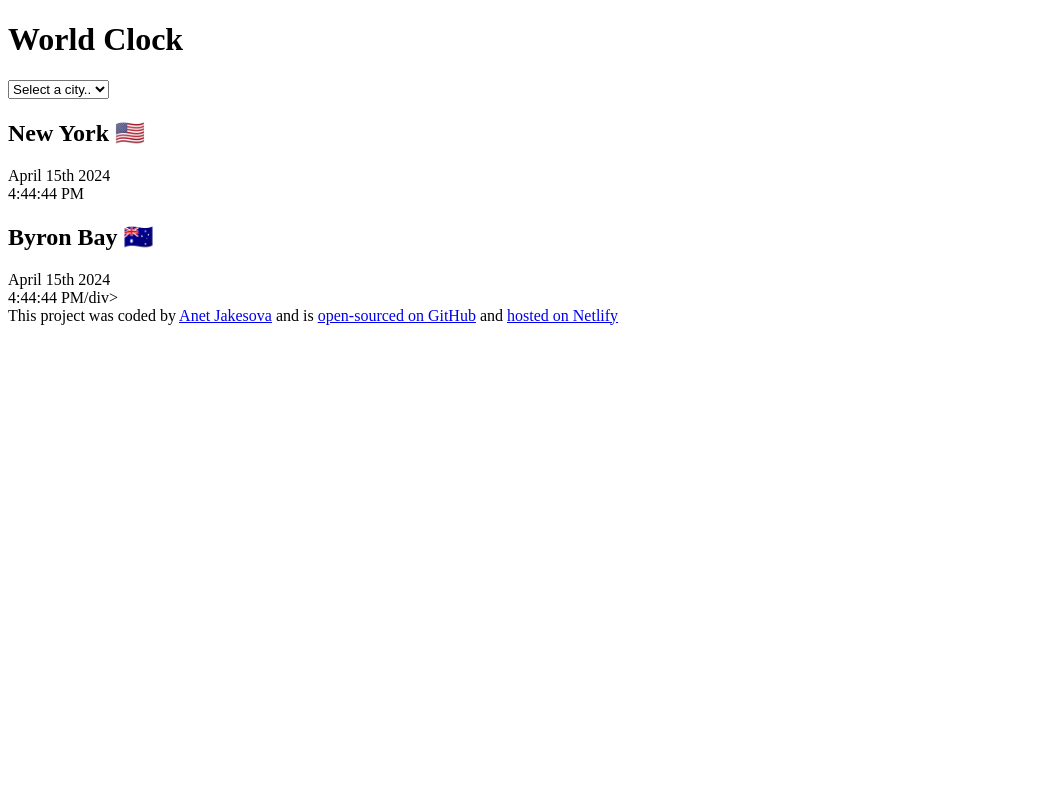
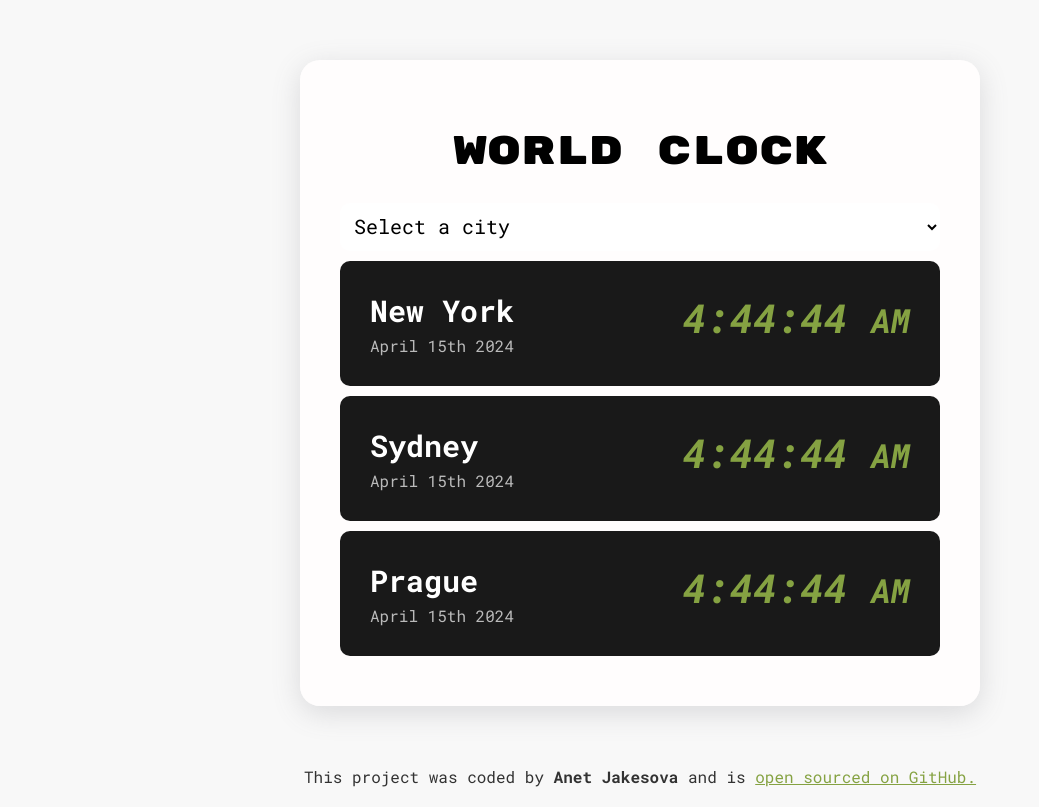
Before and after one commit to Afishnet/world-clock, a plain HTML site: page index.html in a window 1280 px wide. Shown: the whole page, without its empty margins (0-1039 px from the left). Drawn offline with Linux system fonts and the light colour scheme; a web font is replaced by a local one.

Commit message:
css update

```diff
--- a/index.html
+++ b/index.html
@@ -4,39 +4,61 @@
     <meta charset="UTF-8" />
     <meta name="viewport" content="width=device-width, initial-scale=1.0" />
     <link rel="stylesheet" href="src/style.css" />
+    <link rel="preconnect" href="https://fonts.googleapis.com" />
+    <link rel="preconnect" href="https://fonts.gstatic.com" crossorigin />
+    <link
+      href="https://fonts.googleapis.com/css2?family=Codystar:wght@300;400&family=Dancing+Script:wght@400..700&family=Montserrat:ital,wght@0,100..900;1,100..900&family=Noto+Color+Emoji&family=Noto+Emoji:wght@300..700&family=Quicksand:wght@300..700&family=Roboto+Mono:ital,wght@0,100..700;1,100..700&family=Roboto:ital,wght@0,100;0,300;0,400;0,500;0,700;0,900;1,100;1,300;1,400;1,500;1,700;1,900&display=swap"
+      rel="stylesheet"
+    />
+    <link rel="preconnect" href="https://fonts.googleapis.com" />
+    <link rel="preconnect" href="https://fonts.gstatic.com" crossorigin />
+    <link
+      href="https://fonts.googleapis.com/css2?family=Codystar:wght@300;400&family=Dancing+Script:wght@400..700&family=Jersey+25&family=Montserrat:ital,wght@0,100..900;1,100..900&family=Noto+Color+Emoji&family=Noto+Emoji:wght@300..700&family=Quicksand:wght@300..700&family=Roboto+Mono:ital,wght@0,100..700;1,100..700&family=Roboto:ital,wght@0,100;0,300;0,400;0,500;0,700;0,900;1,100;1,300;1,400;1,500;1,700;1,900&family=Rubik+Mono+One&family=Source+Code+Pro:ital,wght@0,200..900;1,200..900&display=swap"
+      rel="stylesheet"
+    />
+
     <title>World Clock</title>
   </head>
   <body>
     <div class="container">
-      <h1>World Clock</h1>
+      <h1>WORLD CLOCK</h1>
+
       <select>
-        <option value="">Select a city..</option>
+        <option value="">Select a city</option>
         <option value="">Prague</option>
-        <option value="">New York</option>
+        <option value="">Tokyo</option>
         <option value="">Auckland</option>
       </select>
 
       <div class="city">
-        <h2>New York 🇺🇸</h2>
-        <div class="date">April 15th 2024</div>
-        <div class="time">4:44:44 PM</div>
+        <div>
+          <h2>New York</h2>
+          <div class="date">April 15th 2024</div>
+        </div>
+        <div class="time">4:44:44 <small> AM </small></div>
       </div>
       <div class="city">
-        <h2>Byron Bay 🇦🇺</h2>
-        <div class="date">April 15th 2024</div>
-        <div class="time">4:44:44 PM/div></div>
+        <div>
+          <h2>Sydney</h2>
+          <div class="date">April 15th 2024</div>
+        </div>
+        <div class="time">4:44:44 <small> AM </small></div>
+      </div>
+      <div class="city">
+        <div>
+          <h2>Prague</h2>
+          <div class="date">April 15th 2024</div>
+        </div>
+        <div class="time">4:44:44 <small> AM </small></div>
       </div>
     </div>
+
     <footer>
       This project was coded by
-      <a href="https://github.com/Afishnet" target="_blank">Anet Jakesova</a>
+      <strong>Anet Jakesova</strong>
       and is
       <a href="https://github.com/Afishnet?tab=repositories" target="_blank">
-        open-sourced on GitHub</a
-      >
-      and
-      <a href="https://app.netlify.com/teams/afishnet/overview" target="_blank"
-        >hosted on Netlify</a
+        open sourced on GitHub.</a
       >
     </footer>
     <script src="src/index.js"></script>
--- a/src/style.css
+++ b/src/style.css
@@ -0,0 +1,70 @@
+body {
+  background-color: rgb(248, 248, 248);
+  font-family: "Roboto Mono", monospace;
+  color: white;
+}
+
+h1 {
+  text-align: center;
+  font-size: 40px;
+  color: rgb(0, 0, 0);
+  font-family: "Rubik Mono One", monospace;
+  font-weight: 400;
+  font-style: normal;
+}
+
+h2 {
+  margin: 0 0 5px;
+  font-size: 30px;
+}
+
+select {
+  display: block;
+  width: 100%;
+  font-size: 20px;
+  padding: 10px;
+  background-color: white;
+  border: none;
+  color: black;
+  font-family: "Roboto Mono", monospace;
+  border-radius: 10px;
+}
+
+.container {
+  max-width: 600px;
+  margin: 60px auto;
+  background-color: rgba(255, 253, 253, 0.936);
+  padding: 40px;
+  box-shadow: rgba(100, 100, 111, 0.2) 0px 7px 29px 0px;
+  border-radius: 20px;
+}
+
+.city {
+  display: flex;
+  margin: 10px 0;
+  justify-content: space-between;
+  padding: 30px 30px 30px 30px;
+  background-color: rgba(0, 0, 0, 0.9);
+  border-radius: 10px;
+}
+
+.date {
+  opacity: 0.7;
+}
+
+.time {
+  font-size: 40px;
+  font-style: italic;
+  font-weight: bolder;
+  color: rgb(133, 162, 66);
+}
+
+footer {
+  text-align: center;
+  font-size: 16px;
+  color: rgba(0, 0, 0, 0.8);
+  margin: 20px 170px 20px 170px;
+}
+a {
+  color: rgb(133, 162, 66);
+}
```
Also changed, not shown: 1 other file.
